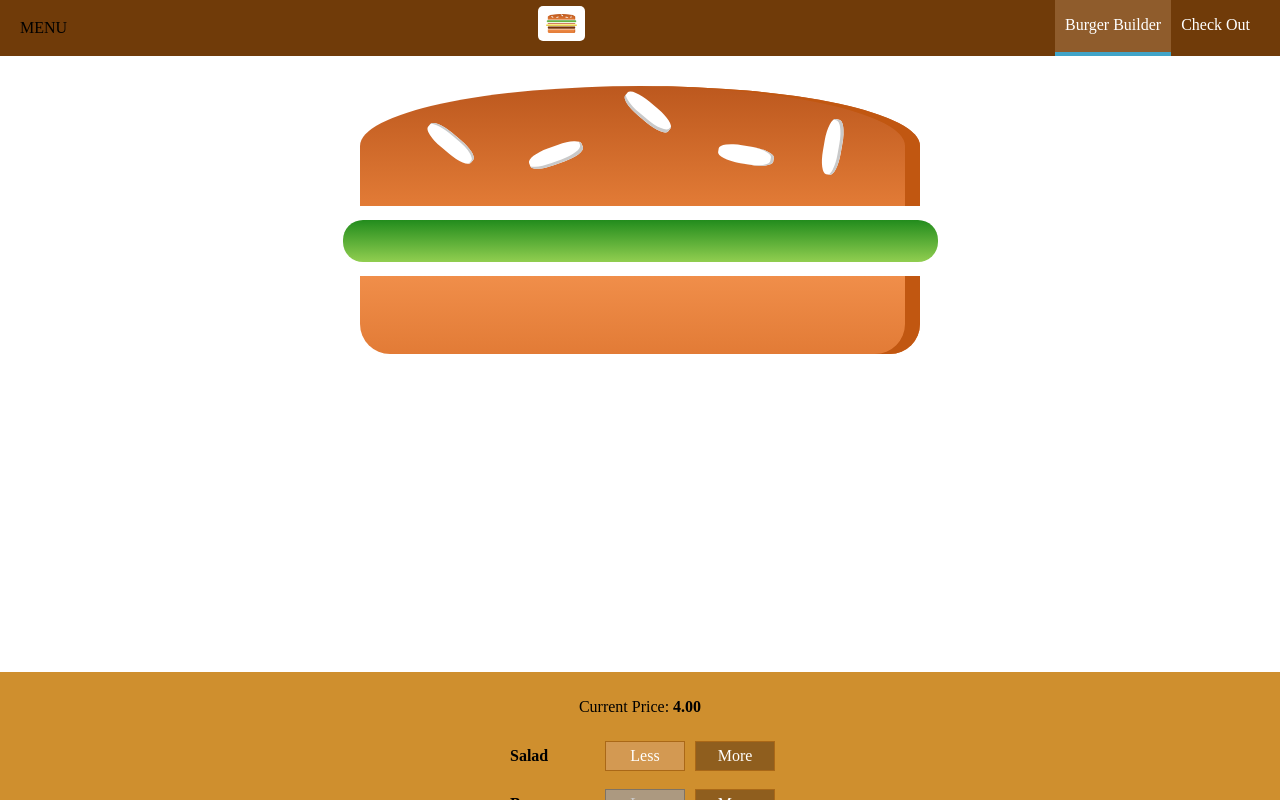
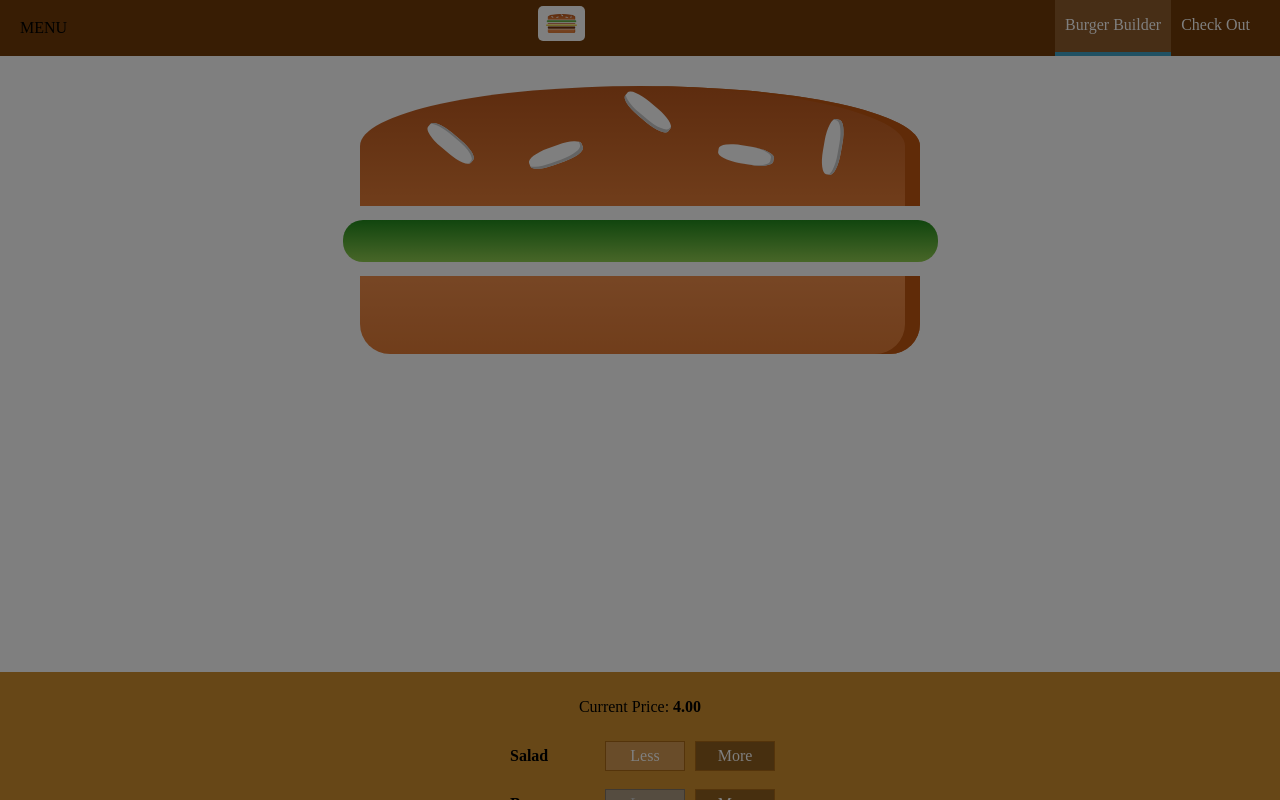
Before and after one commit to naman3112/Burger-ordering, a React (Create React App) app: page / in a window 1280 px wide. Shown: the top 800 px of the page. Built offline with nearby package versions, Linux system fonts and the light colour scheme; a web font is replaced by a local one.

Commit message:
Backdrop added with functionality in sideDrawer

```diff
--- a/src/components/Navigation/SideDrawer/SideDrawer.js
+++ b/src/components/Navigation/SideDrawer/SideDrawer.js
@@ -1,17 +1,28 @@
-import React from 'react';
-import classes from './SideDrawer.module.css';
-import Logo from '../../Logo/Logo'
-import NavigationItems from '../NavigationItems/NavigationItems';
-const sideDrawer = (props)=>{
+import React from "react";
+import classes from "./SideDrawer.module.css";
+import Logo from "../../Logo/Logo";
+import NavigationItems from "../NavigationItems/NavigationItems";
+import Backdrop from "../../UI/Backdrop/Backdrop";
+import Aux from "../../../hoc/Aux";
+
+
+const sideDrawer = (props) => {
+  let attachedClasses=[classes.SideDrawer,classes.Close];
+        if(props.open){
+            attachedClasses=[classes.SideDrawer,classes.Open]
+        }
     return (
-        <div className={classes.SideDrawer}>
-          <div className={classes.Logo}>
-            <Logo/>
+    <Aux>
+        <Backdrop show={props.open} clicked={props.closed}/>
+      <div className={attachedClasses.join(' ')}>
+        <div className={classes.Logo}>
+          <Logo />
         </div>
-          <nav>
-             <NavigationItems/>
-         </nav>
-        </div>
-    )
-}
+        <nav>
+          <NavigationItems />
+        </nav>
+      </div>
+    </Aux>
+  );
+};
 export default sideDrawer;
--- a/src/components/layout/Layout.js
+++ b/src/components/layout/Layout.js
@@ -1,15 +1,27 @@
-import React from "react";
+import React, { Component } from "react";
 import Aux from "../../hoc/Aux";
-import classes from './Layout.module.css';
-import Toolbar from '../Navigation/Toolbar/Toolbar'
-import SideDrawer from '../Navigation/SideDrawer/SideDrawer'
+import classes from "./Layout.module.css";
+import Toolbar from "../Navigation/Toolbar/Toolbar";
+import SideDrawer from "../Navigation/SideDrawer/SideDrawer";
 
+class Layout extends Component{
+  state={
+    showSideDrawer: true
+  }
+  sideDrawerClosedHandler=()=>{
+      this.setState({showSideDrawer:false});
+  }
+  render() {
+    return (
+      <Aux>
+        <Toolbar />
+        <SideDrawer
+        open={this.state.showSideDrawer}
+        closed={this.sideDrawerClosedHandler} />
+        <main className={classes.Content}>{this.props.children}</main>
+      </Aux>
+    );
+  }
+}
 
-const layout = (props) => (
-  <Aux>
-    <Toolbar/>
-    <SideDrawer/>
-    <main className={classes.Content}>{props.children}</main>
-  </Aux>
-);
-export default layout;
+export default Layout;
```
Also changed, not shown: 1 other file (tests, documents, lock files or other folders).
